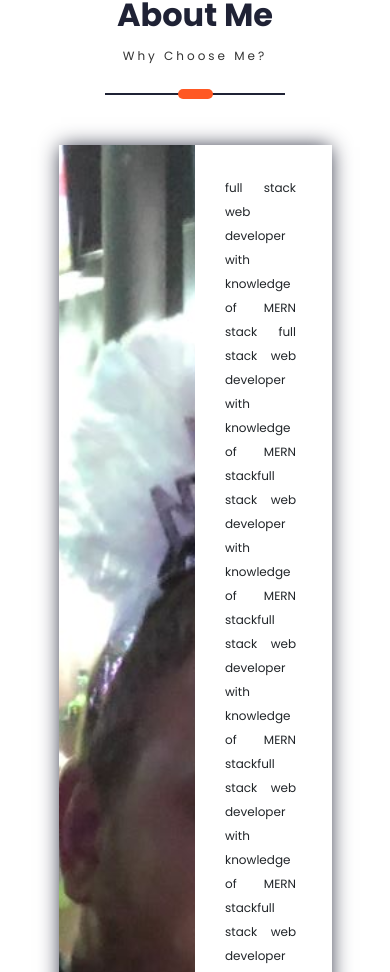
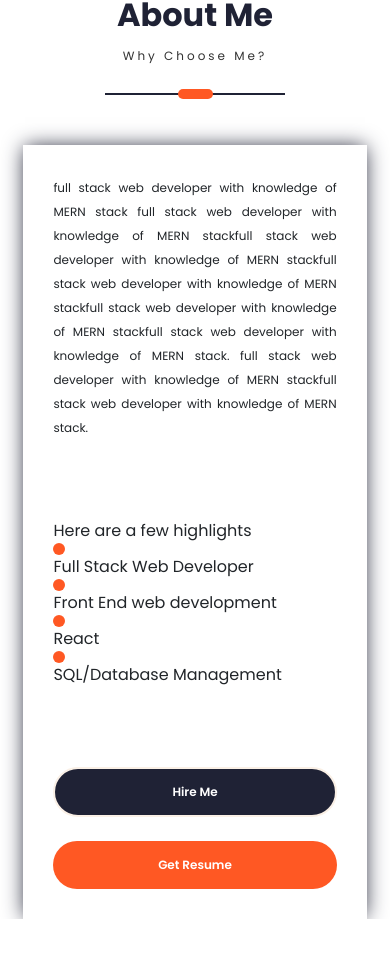
Before and after one commit to chris6661/new-portfolio, a React (Create React App) app in the folder client/: page / in a window 390 px wide. Shown: the part 1028-2000 px from the top of the page. After the commit the page ends 1947 px from the top, so only its background shows below. Built offline with nearby package versions, Linux system fonts and the light colour scheme; a web font is replaced by a local one.

Commit message:
added mobile responsiveness

```diff
--- a/client/src/PortfolioContainer/AboutMe/AboutMe.css
+++ b/client/src/PortfolioContainer/AboutMe/AboutMe.css
@@ -19,7 +19,7 @@
 
   .about-me-profile {
     width: 50%;
-    background-image: url(../../assets/AboutMe/aboutmepholder.jpg);
+    background-image: url("../../assets/AboutMe/aboutmepholder.jpg");
     background-size: cover;
     background-repeat: no-repeat;
     background-position: center;
@@ -39,7 +39,7 @@
     margin: 80px 0;
   }
 
-.highlight-heading {
+  .highlght-heading {
     font-family: "Poppins Bold";
     font-size: 14px;
     margin: 0 0 5px 0;
@@ -59,3 +59,36 @@
     background-color: #ff5823;
     border-radius: 50%;
   }
+
+  .about-me-options .highlighted-btn {
+    margin: 0 0 0 30px;
+  }
+
+  /*IPAD PRO RESPONSIVENESS*/
+  @media only screen and (max-width: 1110px) {
+    .about-me-parent {
+      width: 88%;
+    }
+  }
+
+  @media only screen and (max-width: 898px) {
+    .about-me-profile {
+      display: none;
+    }
+    .about-me-details {
+      width: 100%;
+    }
+  }
+
+  @media only screen and (max-width: 466px) {
+    .about-me-options {
+      display: flex;
+      flex-direction: column;
+    }
+    .about-me-options .highlighted-btn {
+      margin: 24px 0 0 0 !important;
+    }
+    .about-me-options button {
+      width: 100%;
+    }
+  }
```
Lines whose indentation alone changed are shown as unchanged.
